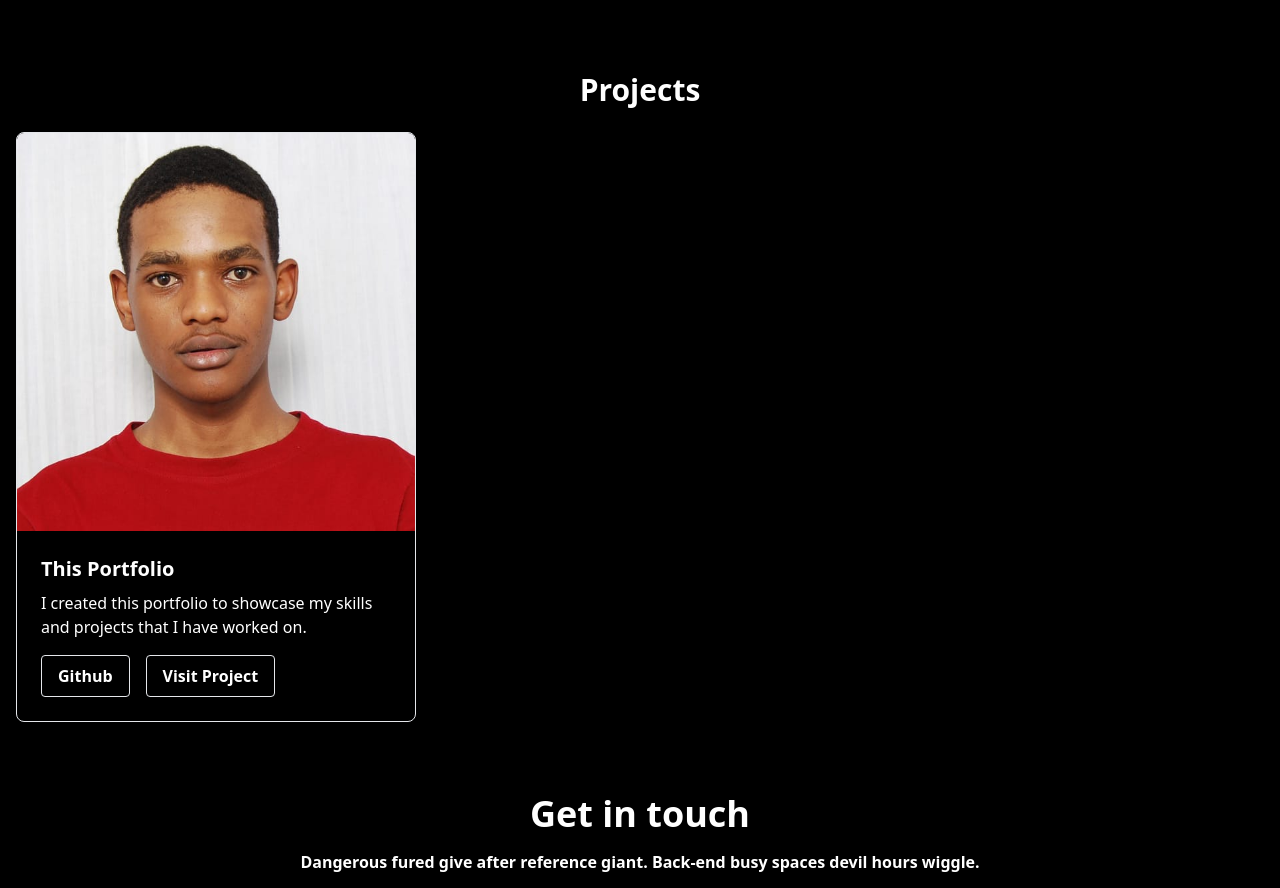
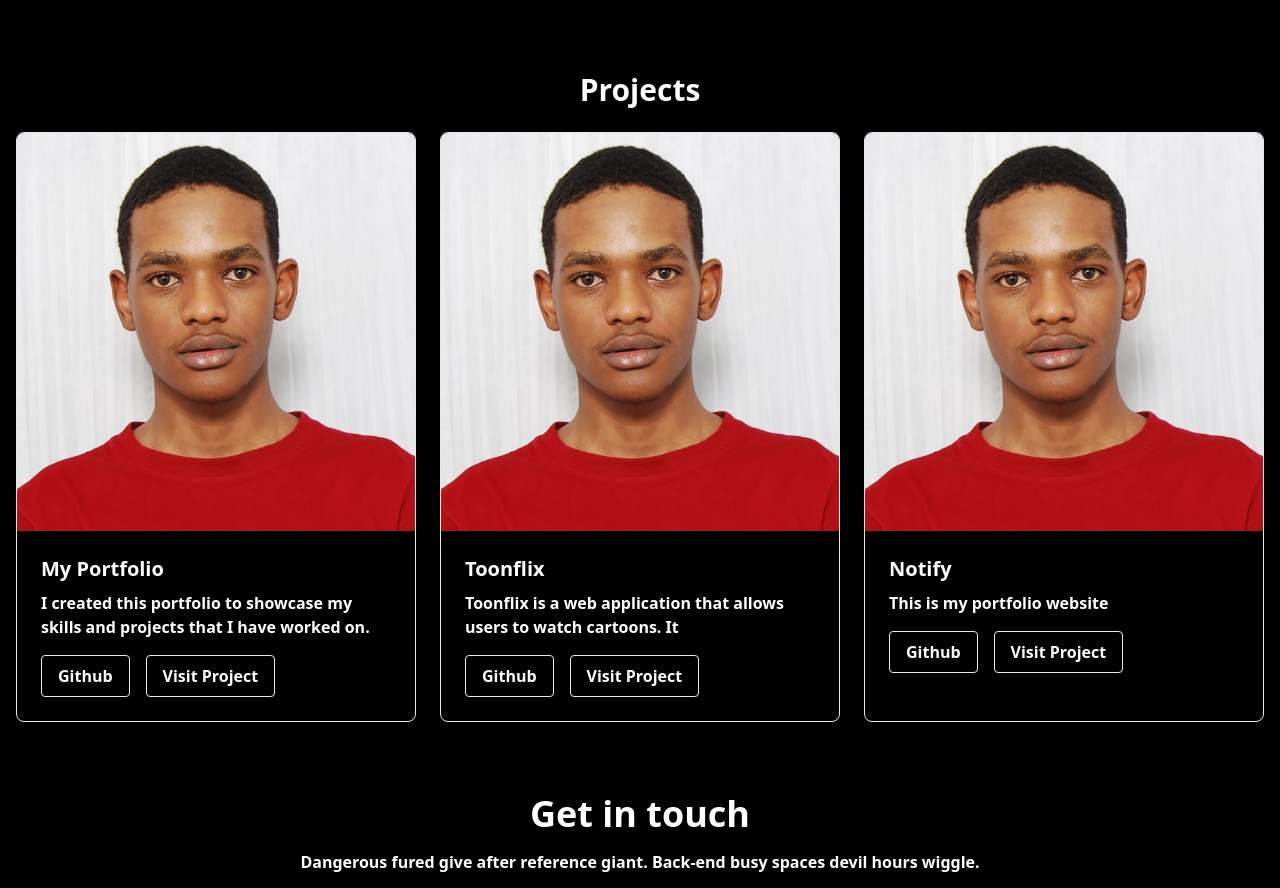
Before and after one commit to mbpII/portfolio, a Next.js app: page / in a window 1280 px wide. Shown: the part 1640-2528 px from the top of the page. Built offline with nearby package versions, Linux system fonts and the light colour scheme.

Commit message:
changed font in project description

```diff
--- a/src/components/Project.js
+++ b/src/components/Project.js
@@ -12,7 +12,9 @@ function Project() {
             <Image src={project.picture} alt={project.title} />
             <div className="p-6">
               <h2 className="text-xl font-bold mb-2">{project.title}</h2>
-              <p className="mb-4">{project.description}</p>
+              <p className="mb-4 font-semibold text-base">
+                {project.description}
+              </p>
               <div className="flex items-center">
                 <a
                   href={project.githublink}
--- a/src/data/Projectdata.js
+++ b/src/data/Projectdata.js
@@ -3,11 +3,27 @@ import pic from "../images/pic.jpg";
 const Projectdata = [
   {
     picture: pic,
-    title: "This Portfolio",
+    title: "My Portfolio",
     description:
       "I created this portfolio to showcase my skills and projects that I have worked on.",
     projectlink: "https://www.brianjaden.com/",
     githublink: "https://github.com/Brianmulinge/portfolio",
   },
+  {
+    picture: pic,
+    title: "Toonflix",
+    description:
+      "Toonflix is a web application that allows users to watch cartoons. It",
+    projectlink: "https://www.brianjaden.com/",
+    githublink: "https://github.com/Brianmulinge/portfolio",
+  },
+  ,
+  {
+    picture: pic,
+    title: "Notify",
+    description: "This is my portfolio website",
+    projectlink: "https://www.brianjaden.com/",
+    githublink: "https://github.com/Brianmulinge/portfolio",
+  },
 ];
 export default Projectdata;
```
